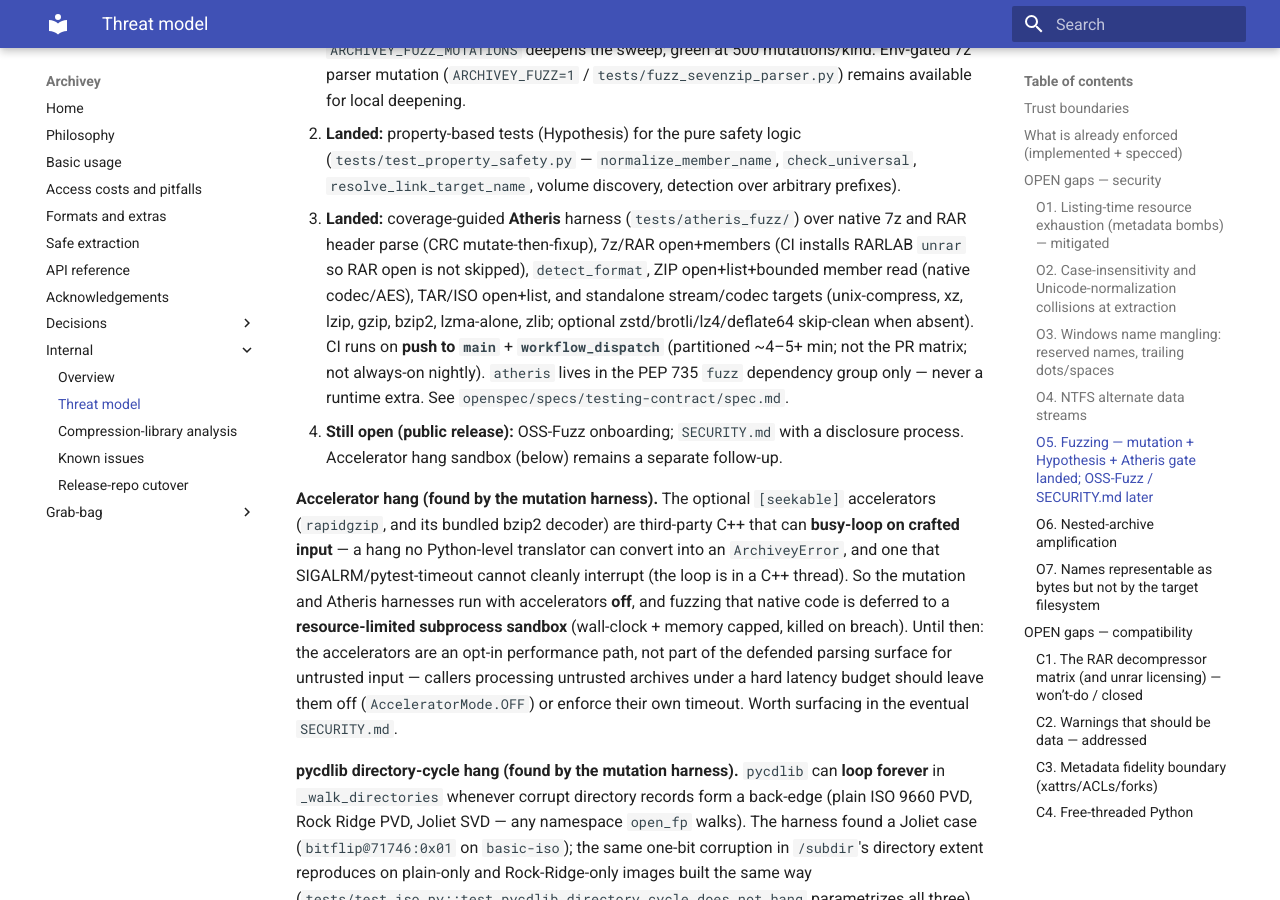
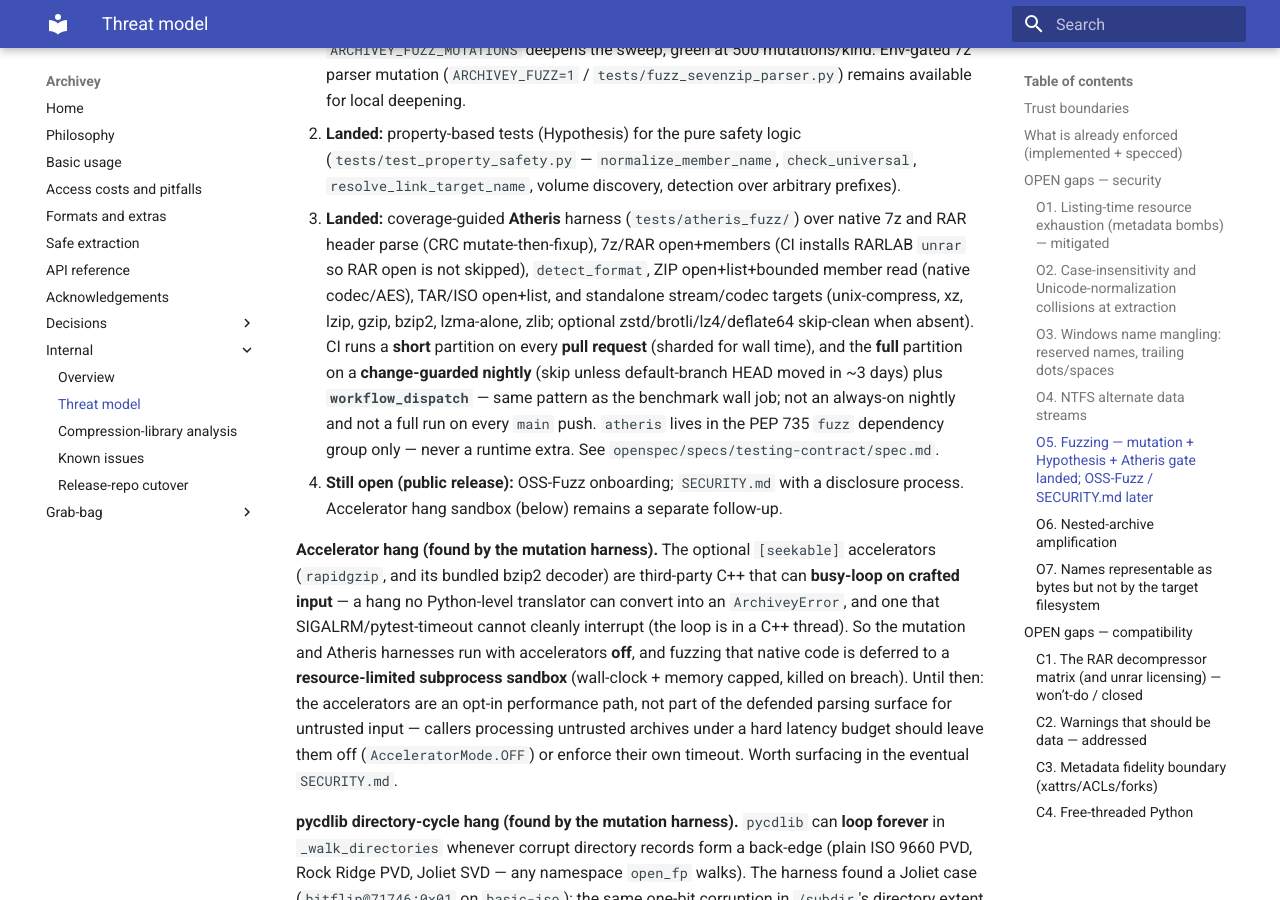
Before and after one commit to davitf/archivey-2, an MkDocs documentation site: the page built from docs/internal/threat-model.md, in a window 1280 px wide and 900 px high, scrolled down 3325 px. Built offline with MkDocs 1.6.1 and Material for MkDocs 9.7.7, drawn with Linux system fonts in a browser that asks for light colours.

Commit message:
Split Atheris CI: short PR gate + 3-day change-guarded nightly (#118)
* Split Atheris CI: short PR gate + 3-day change-guarded nightly

Mirror the benchmark-wall pattern: every PR gets a short partition over
all targets; the full partition runs on a nightly schedule only when
default-branch HEAD moved within ~3 days (or via workflow_dispatch).
Drop the always-on main-push full run. Sync testing-contract / docs.

Co-authored-by: Davi Figueiredo <davitf@users.noreply.github.com>

* Speed up Atheris PR gate with 3-way target sharding

Each target pays ~30s of Atheris cold-start, so sequential PR runs were ~8 min
even with short budgets. Shard the PR matrix across 3 parallel jobs and trim
PR budgets further; nightly stays a single full sequential run.

Co-authored-by: Davi Figueiredo <davitf@users.noreply.github.com>

---------

Co-authored-by: Cursor Agent <cursoragent@cursor.com>
Co-authored-by: Davi Figueiredo <davitf@users.noreply.github.com>

```diff
--- a/docs/internal/threat-model.md
+++ b/docs/internal/threat-model.md
@@ -136,10 +136,13 @@ not the in-tree gate:
    RARLAB `unrar` so RAR open is not skipped), `detect_format`, ZIP open+list+bounded
    member read (native codec/AES), TAR/ISO open+list, and standalone stream/codec
    targets (unix-compress, xz, lzip, gzip, bzip2, lzma-alone, zlib; optional
-   zstd/brotli/lz4/deflate64 skip-clean when absent). CI runs on **push to `main`** +
-   **`workflow_dispatch`** (partitioned ~4–5+ min; not the PR matrix; not always-on
-   nightly). `atheris` lives in the PEP 735 `fuzz` dependency group only — never a
-   runtime extra. See `openspec/specs/testing-contract/spec.md`.
+   zstd/brotli/lz4/deflate64 skip-clean when absent). CI runs a **short** partition on
+   every **pull request** (sharded for wall time), and the **full** partition on a
+   **change-guarded nightly** (skip unless default-branch HEAD moved in ~3 days) plus
+   **`workflow_dispatch`** — same pattern as the benchmark wall job; not an always-on
+   nightly and not a full run on every `main` push. `atheris` lives in the PEP 735
+   `fuzz` dependency group only — never a runtime extra. See
+   `openspec/specs/testing-contract/spec.md`.
 4. **Still open (public release):** OSS-Fuzz onboarding; `SECURITY.md` with a disclosure
    process. Accelerator hang sandbox (below) remains a separate follow-up.
 
```
Also changed, not shown: CONTRIBUTING.md (+10 -6 lines), openspec/specs/testing-contract/spec.md (+20 -11 lines), 3 other files.
